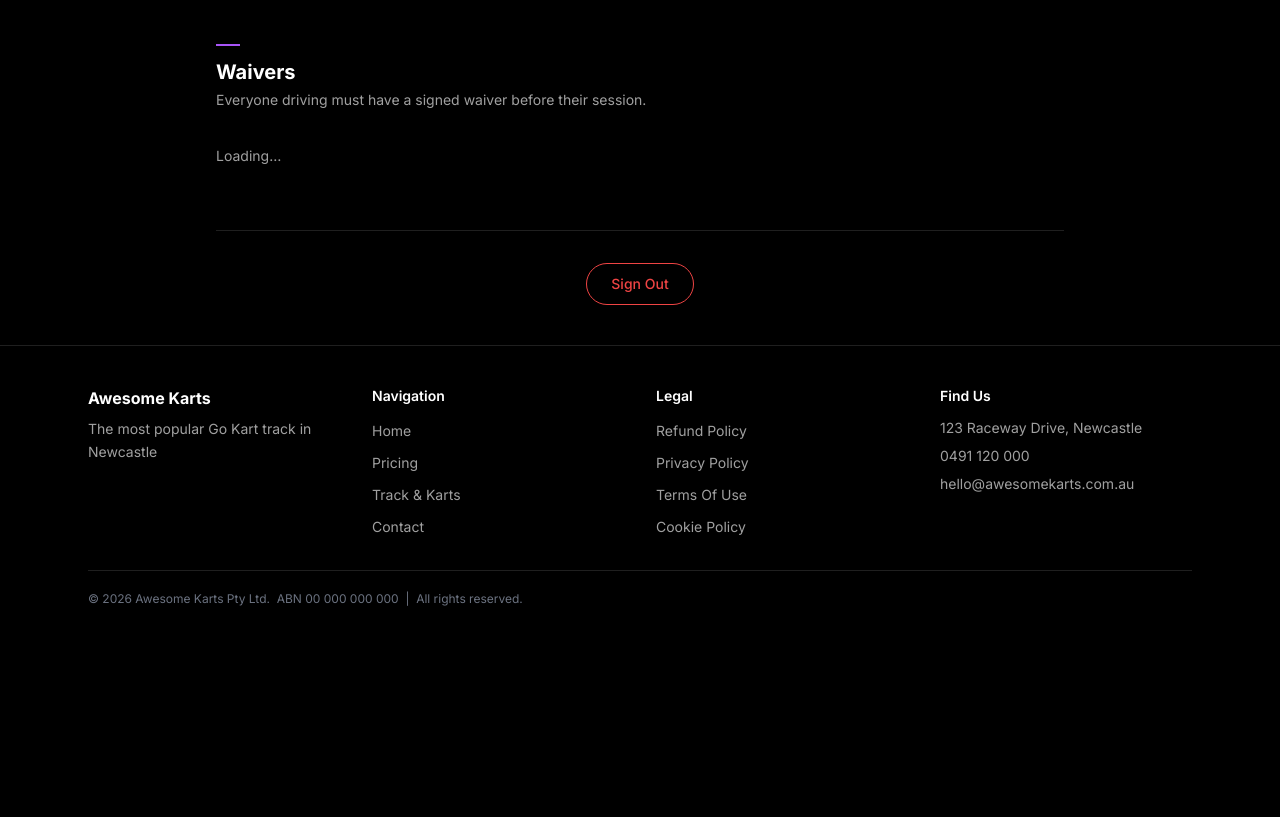
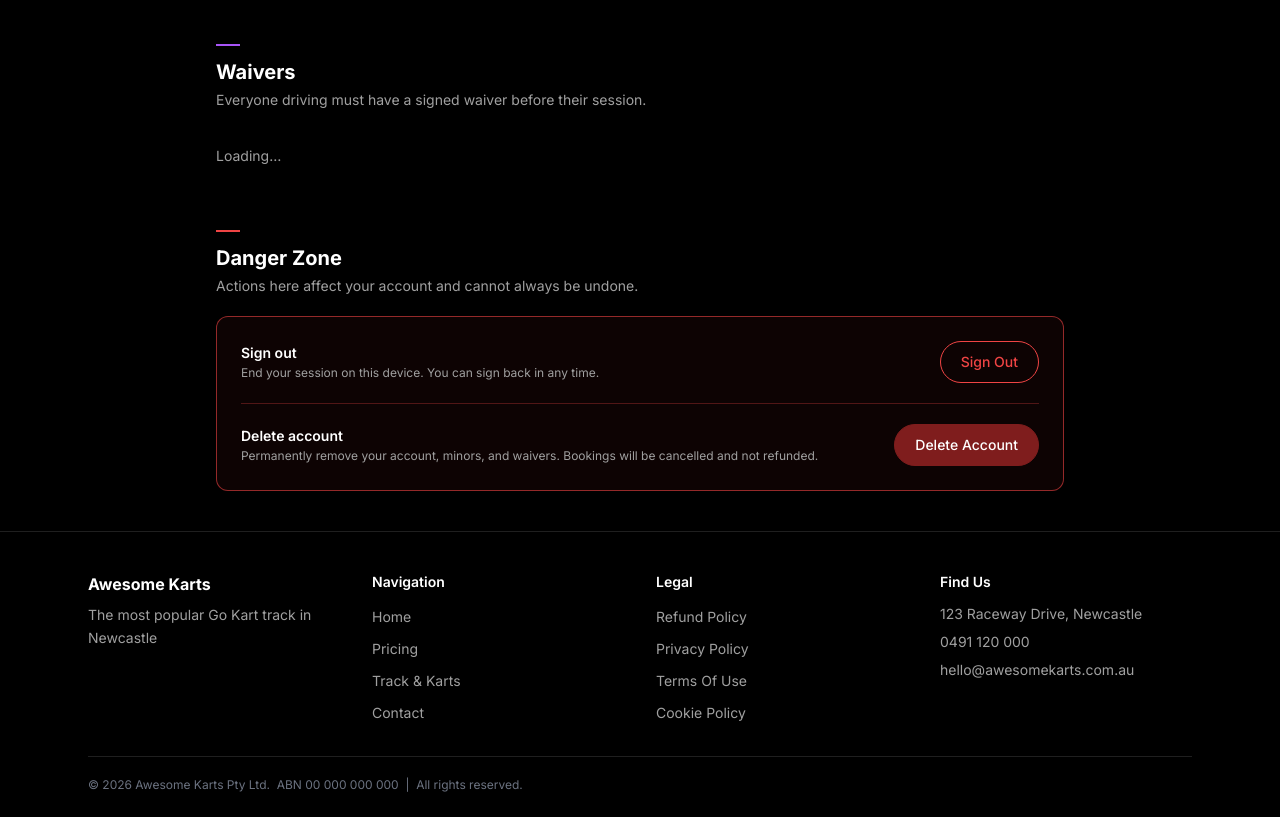
Before and after one commit to Littleman40/awesome-karts-pwa, a Flask app: page /dashboard in a window 1280 px wide. Shown: the part 580-1397 px from the top of the page. Before the commit the page ends 1186 px from the top, so only its background shows below. Run offline with Flask 3, Linux system fonts and the light colour scheme; the visitor is signed in with stand-in values (Sample User, id 1); data that the repository does not hold is empty; some libraries are stand-ins or nearby versions.

Commit message:
add: Account Deletion

```diff
--- a/routes/users.py
+++ b/routes/users.py
@@ -5,7 +5,7 @@
 from extensions import mongo                                                    # shared mongo client (see extensions.py)
 from models import booking as booking_model                                     # used for fetching this user's bookings
 from models import minor as minor_model                                         # used for the "my minors" endpoints
-from models.user import fn_find_user_by_id                                      # used by the waiver-status endpoint to read the user doc
+from models.user import fn_find_user_by_id, fn_delete_user_account             # find_user used by the waiver-status endpoint, delete_user used by the "delete my account" endpoint
 from utils.auth_decorators import fn_login_required                             # all endpoints in this file are user-specific so they all require login
 
 
@@ -107,3 +107,14 @@
     if not signed:
         return fn_error_response("Minor not found.", 404)
     return fn_ok_response()
+
+
+@users_bp.route("/me", methods=["DELETE"])                                              # permanent account deletion - cancels (not refunds) bookings, removes minors and waivers, drops user doc
+@fn_login_required
+def fn_delete_my_account():
+    user_id = session["user_id"]
+    deleted = fn_delete_user_account(mongo, user_id)
+    if not deleted:
+        return fn_error_response("Account could not be deleted.", 400)
+    session.clear()                                                                     # log them out so the next page load doesn't try to load a deleted user
+    return fn_ok_response({"redirect": "/"})
--- a/static/js/dashboard.js
+++ b/static/js/dashboard.js
@@ -441,9 +441,76 @@
     }
 
 
+    function fnSetupDeleteAccount() {                                                                           // wires up the danger-zone "Delete Account" flow: open modal -> tick checkbox -> confirm -> DELETE /api/users/me
+        var openBtn      = document.getElementById("btn-delete-account");
+        var modal        = document.getElementById("delete-account-modal");
+        var checkbox     = document.getElementById("delete-account-confirm-checkbox");
+        var confirmBtn   = document.getElementById("btn-confirm-delete-account");
+        var cancelBtn    = document.getElementById("btn-cancel-delete-account");
+        var errorEl      = document.getElementById("delete-account-error");
+
+        function fnCloseDeleteModal() {                                                                         // reset modal state every time it closes so reopening is clean
+            if (modal)    { modal.classList.add("hidden"); }
+            if (checkbox) { checkbox.checked = false; }
+            if (confirmBtn) {
+                confirmBtn.disabled = true;
+                confirmBtn.textContent = "Delete My Account";
+            }
+            if (errorEl)  { errorEl.classList.add("hidden"); errorEl.textContent = ""; }
+        }
+
+        if (openBtn && modal) {
+            openBtn.addEventListener("click", function () {
+                if (checkbox)   { checkbox.checked = false; }                                                   // always force the user to re-tick the acknowledgement each time they open the modal
+                if (confirmBtn) { confirmBtn.disabled = true; }
+                if (errorEl)    { errorEl.classList.add("hidden"); }
+                modal.classList.remove("hidden");
+            });
+        }
+
+        if (cancelBtn) {
+            cancelBtn.addEventListener("click", fnCloseDeleteModal);
+        }
+
+        if (modal) {                                                                                            // backdrop click closes - same pattern as the waiver modal
+            modal.addEventListener("click", function (e) {
+                if (e.target === modal) { fnCloseDeleteModal(); }
+            });
+        }
+
+        if (checkbox && confirmBtn) {                                                                           // confirm button stays disabled until the acknowledgement checkbox is ticked
+            checkbox.addEventListener("change", function () {
+                confirmBtn.disabled = !checkbox.checked;
+            });
+        }
+
+        if (confirmBtn) {
+            confirmBtn.addEventListener("click", async function () {
+                if (!checkbox || !checkbox.checked) { return; }                                                 // belt-and-braces: the button should already be disabled, but double-check
+                confirmBtn.disabled = true;
+                confirmBtn.textContent = "Deleting…";
+                if (errorEl) { errorEl.classList.add("hidden"); }
+
+                var result = await fnDeleteJSON("/api/users/me");
+                if (result.success) {
+                    var redirectUrl = "/";                                                                      // server sends "/" but fall back just in case
+                    if (result.data && result.data.redirect) { redirectUrl = result.data.redirect; }
+                    window.location.href = redirectUrl;
+                } else {
+                    var errMsg = "Something went wrong. Please try again.";
+                    if (result.error) { errMsg = result.error; }
+                    if (errorEl) { errorEl.textContent = errMsg; errorEl.classList.remove("hidden"); }
+                    confirmBtn.disabled = false;
+                    confirmBtn.textContent = "Delete My Account";
+                }
+            });
+        }
+    }
+
     function fnInit() {                                                                                         // entry point - loads at first
         fnSetupAddMinorForm();                                                                                  // wires up the add/remove minor form
         fnSetupWaiverModal();                                                                                   // wires up the waiver modal once (its content gets re-skinned each time it opens)
+        fnSetupDeleteAccount();                                                                                 // wires up the danger-zone Delete Account button + confirmation modal
         fnLoadDashboard();                                                                                      // initial data fetch + render
     }
 
--- a/templates/dashboard.html
+++ b/templates/dashboard.html
@@ -100,13 +100,87 @@
         <div id="waivers-container" class="hidden bg-ak-card border border-ak-border rounded-xl divide-y divide-ak-border"></div>
     </section>
 
-    <div class="border-t border-ak-border pt-8 mt-10 flex justify-center">
-        <button type="button" data-logout
-                class="inline-flex items-center gap-2 bg-transparent border border-red-500 text-red-500 hover:bg-red-500 hover:text-white text-sm font-medium px-6 py-2.5 rounded-full transition-colors">
-            Sign Out
-        </button>
+    <section class="mt-12">
+        <div class="w-6 h-0.5 bg-red-500 mb-3"></div>
+        <h2 class="text-xl font-bold text-white mb-1">Danger Zone</h2>
+        <p class="text-ak-muted text-sm mb-5">Actions here affect your account and cannot always be undone.</p>
+
+        <div class="border border-red-500/60 rounded-xl bg-red-500/5 p-6 space-y-5">
+
+            <div class="flex flex-col sm:flex-row sm:items-center sm:justify-between gap-4">
+                <div>
+                    <p class="text-white font-semibold text-sm">Sign out</p>
+                    <p class="text-ak-muted text-xs mt-0.5">End your session on this device. You can sign back in any time.</p>
+                </div>
+                <button type="button" data-logout
+                        class="shrink-0 inline-flex items-center justify-center gap-2 bg-transparent border border-red-500 text-red-500 hover:bg-red-500 hover:text-white text-sm font-medium px-5 py-2.5 rounded-full transition-colors">
+                    Sign Out
+                </button>
+            </div>
+
+            <div class="border-t border-red-500/30"></div>
+
+            <div class="flex flex-col sm:flex-row sm:items-center sm:justify-between gap-4">
+                <div>
+                    <p class="text-white font-semibold text-sm">Delete account</p>
+                    <p class="text-ak-muted text-xs mt-0.5">Permanently remove your account, minors, and waivers. Bookings will be cancelled and not refunded.</p>
+                </div>
+                <button id="btn-delete-account" type="button"
+                        class="shrink-0 inline-flex items-center justify-center gap-2 bg-red-900 hover:bg-red-950 border border-red-900 text-white text-sm font-medium px-5 py-2.5 rounded-full transition-colors">
+                    Delete Account
+                </button>
+            </div>
+
+        </div>
+    </section>
+
+</div>
+
+<div id="delete-account-modal" class="fixed inset-0 z-50 hidden flex items-center justify-center p-4 ak-modal-backdrop">
+    <div class="bg-ak-card border border-red-500/60 rounded-xl p-6 w-full max-w-lg">
+        <div class="flex items-start gap-3 mb-4">
+            <div class="shrink-0 w-10 h-10 rounded-full bg-red-500/15 border border-red-500/40 flex items-center justify-center">
+                <span class="text-red-400 text-xl font-bold leading-none">!</span>
+            </div>
+            <div>
+                <h3 class="text-white font-bold text-lg">Delete your account?</h3>
+                <p class="text-ak-muted text-xs mt-0.5">This action is permanent and cannot be reversed.</p>
+            </div>
+        </div>
+
+        <div class="bg-black bg-opacity-40 border border-red-500/30 rounded-lg p-4 mb-4 text-sm leading-relaxed space-y-3">
+            <p class="text-white font-semibold">Warning: You are about to delete your account.</p>
+            <p class="text-ak-muted">If you continue, the following will happen immediately:</p>
+            <ul class="text-ak-muted text-xs space-y-1.5 pl-4 list-disc">
+                <li>Your account, profile and login will be permanently removed.</li>
+                <li>All minors registered under your account will be deleted.</li>
+                <li>All waivers signed by you or for your minors will be removed.</li>
+                <li>Any upcoming bookings you created will be <span class="text-red-400 font-semibold">cancelled, NOT refunded</span>.</li>
+                <li>You will be removed from any bookings shared with you.</li>
+            </ul>
+            <p class="text-ak-muted text-xs">This cannot be undone. If you change your mind later, you will need to create a new account from scratch.</p>
+        </div>
+
+        <label class="flex items-start gap-3 mb-5 cursor-pointer">
+            <input type="checkbox" id="delete-account-confirm-checkbox"
+                   class="mt-0.5 w-4 h-4 accent-red-500 flex-shrink-0">
+            <span class="text-white text-sm">I understand that this is permanent and my bookings will not be refunded.</span>
+        </label>
+
+        <p id="delete-account-error" class="hidden text-sm text-red-400 mb-3"></p>
+
+        <div class="flex gap-3">
+            <button id="btn-confirm-delete-account" type="button"
+                    class="bg-red-900 hover:bg-red-950 disabled:opacity-40 disabled:cursor-not-allowed text-white font-medium text-sm px-5 py-2.5 rounded-full transition-colors"
+                    disabled>
+                Delete My Account
+            </button>
+            <button id="btn-cancel-delete-account" type="button"
+                    class="bg-ak-card border border-ak-border hover:border-ak-purple text-white text-sm font-medium px-4 py-2.5 rounded-full transition-colors">
+                Cancel
+            </button>
+        </div>
     </div>
-
 </div>
 
 <div id="waiver-modal" class="fixed inset-0 z-50 hidden flex items-center justify-center p-4 ak-modal-backdrop">
```
Also changed, not shown: models/user.py (+40 -0 lines), templates/404.html (+6 -3 lines).
